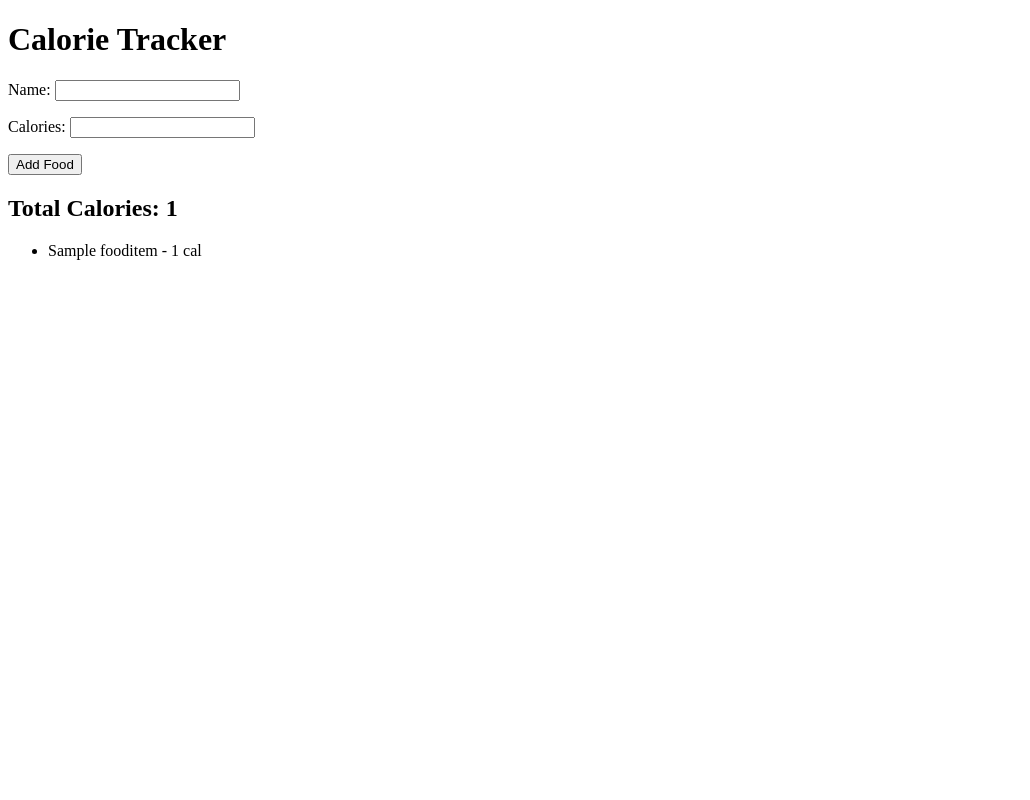
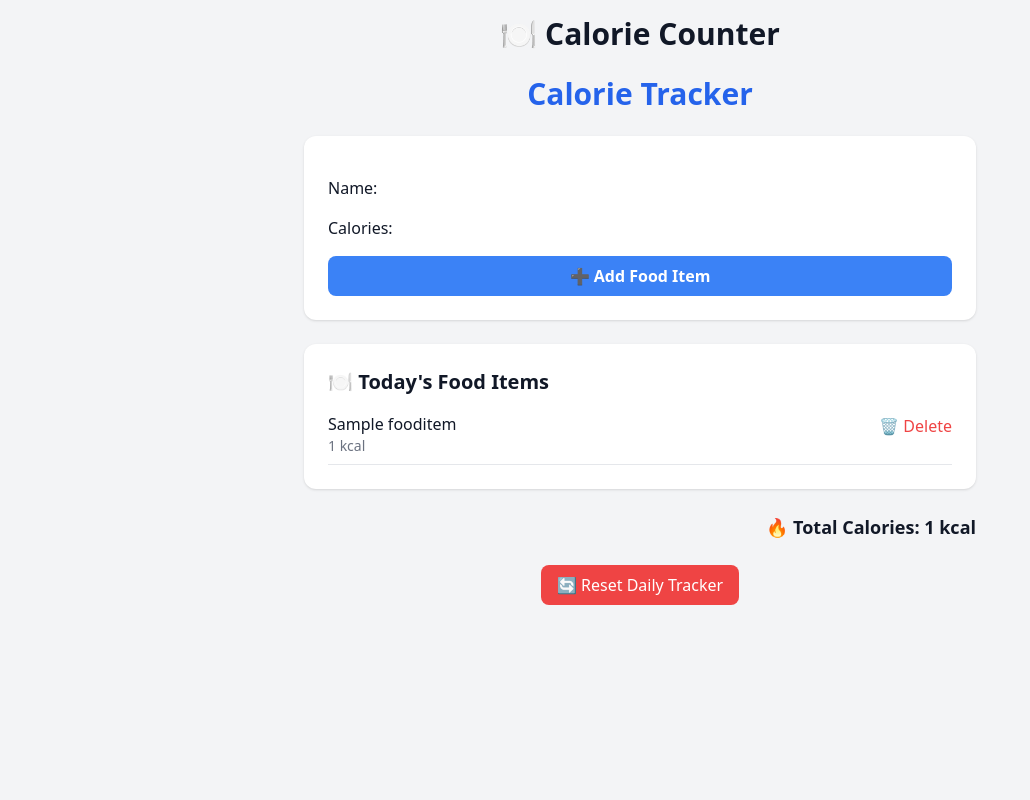
Before and after one commit to loisegakii/calorie_tracker, a Django app: page / in a window 1280 px wide. Shown: the whole page, without its empty margins (0-1030 px from the left). Run offline with Django 5.2, Linux system fonts and the light colour scheme; tables that the repository leaves empty hold one stand-in row (values such as "Sample post").

Commit message:
Add styled tracker page with delete/reset buttons and base layout

```diff
--- a/calorie_tracker/static/css/output.css
+++ b/calorie_tracker/static/css/output.css
@@ -553,3 +553,243 @@ video {
 [hidden]:where(:not([hidden="until-found"])) {
   display: none;
 }
+
+.container {
+  width: 100%;
+}
+
+@media (min-width: 640px) {
+  .container {
+    max-width: 640px;
+  }
+}
+
+@media (min-width: 768px) {
+  .container {
+    max-width: 768px;
+  }
+}
+
+@media (min-width: 1024px) {
+  .container {
+    max-width: 1024px;
+  }
+}
+
+@media (min-width: 1280px) {
+  .container {
+    max-width: 1280px;
+  }
+}
+
+@media (min-width: 1536px) {
+  .container {
+    max-width: 1536px;
+  }
+}
+
+.static {
+  position: static;
+}
+
+.mx-auto {
+  margin-left: auto;
+  margin-right: auto;
+}
+
+.mb-4 {
+  margin-bottom: 1rem;
+}
+
+.mb-6 {
+  margin-bottom: 1.5rem;
+}
+
+.mt-4 {
+  margin-top: 1rem;
+}
+
+.block {
+  display: block;
+}
+
+.flex {
+  display: flex;
+}
+
+.w-full {
+  width: 100%;
+}
+
+.max-w-2xl {
+  max-width: 42rem;
+}
+
+.items-center {
+  align-items: center;
+}
+
+.justify-between {
+  justify-content: space-between;
+}
+
+.space-y-2 > :not([hidden]) ~ :not([hidden]) {
+  --tw-space-y-reverse: 0;
+  margin-top: calc(0.5rem * calc(1 - var(--tw-space-y-reverse)));
+  margin-bottom: calc(0.5rem * var(--tw-space-y-reverse));
+}
+
+.space-y-4 > :not([hidden]) ~ :not([hidden]) {
+  --tw-space-y-reverse: 0;
+  margin-top: calc(1rem * calc(1 - var(--tw-space-y-reverse)));
+  margin-bottom: calc(1rem * var(--tw-space-y-reverse));
+}
+
+.space-y-6 > :not([hidden]) ~ :not([hidden]) {
+  --tw-space-y-reverse: 0;
+  margin-top: calc(1.5rem * calc(1 - var(--tw-space-y-reverse)));
+  margin-bottom: calc(1.5rem * var(--tw-space-y-reverse));
+}
+
+.rounded {
+  border-radius: 0.25rem;
+}
+
+.rounded-lg {
+  border-radius: 0.5rem;
+}
+
+.rounded-xl {
+  border-radius: 0.75rem;
+}
+
+.border-b {
+  border-bottom-width: 1px;
+}
+
+.bg-blue-500 {
+  --tw-bg-opacity: 1;
+  background-color: rgb(59 130 246 / var(--tw-bg-opacity, 1));
+}
+
+.bg-gray-100 {
+  --tw-bg-opacity: 1;
+  background-color: rgb(243 244 246 / var(--tw-bg-opacity, 1));
+}
+
+.bg-red-500 {
+  --tw-bg-opacity: 1;
+  background-color: rgb(239 68 68 / var(--tw-bg-opacity, 1));
+}
+
+.bg-white {
+  --tw-bg-opacity: 1;
+  background-color: rgb(255 255 255 / var(--tw-bg-opacity, 1));
+}
+
+.p-4 {
+  padding: 1rem;
+}
+
+.p-6 {
+  padding: 1.5rem;
+}
+
+.px-4 {
+  padding-left: 1rem;
+  padding-right: 1rem;
+}
+
+.py-2 {
+  padding-top: 0.5rem;
+  padding-bottom: 0.5rem;
+}
+
+.pb-2 {
+  padding-bottom: 0.5rem;
+}
+
+.text-center {
+  text-align: center;
+}
+
+.text-right {
+  text-align: right;
+}
+
+.text-3xl {
+  font-size: 1.875rem;
+  line-height: 2.25rem;
+}
+
+.text-lg {
+  font-size: 1.125rem;
+  line-height: 1.75rem;
+}
+
+.text-sm {
+  font-size: 0.875rem;
+  line-height: 1.25rem;
+}
+
+.text-xl {
+  font-size: 1.25rem;
+  line-height: 1.75rem;
+}
+
+.font-bold {
+  font-weight: 700;
+}
+
+.font-medium {
+  font-weight: 500;
+}
+
+.font-semibold {
+  font-weight: 600;
+}
+
+.text-blue-600 {
+  --tw-text-opacity: 1;
+  color: rgb(37 99 235 / var(--tw-text-opacity, 1));
+}
+
+.text-gray-500 {
+  --tw-text-opacity: 1;
+  color: rgb(107 114 128 / var(--tw-text-opacity, 1));
+}
+
+.text-gray-900 {
+  --tw-text-opacity: 1;
+  color: rgb(17 24 39 / var(--tw-text-opacity, 1));
+}
+
+.text-red-500 {
+  --tw-text-opacity: 1;
+  color: rgb(239 68 68 / var(--tw-text-opacity, 1));
+}
+
+.text-white {
+  --tw-text-opacity: 1;
+  color: rgb(255 255 255 / var(--tw-text-opacity, 1));
+}
+
+.shadow {
+  --tw-shadow: 0 1px 3px 0 rgb(0 0 0 / 0.1), 0 1px 2px -1px rgb(0 0 0 / 0.1);
+  --tw-shadow-colored: 0 1px 3px 0 var(--tw-shadow-color), 0 1px 2px -1px var(--tw-shadow-color);
+  box-shadow: var(--tw-ring-offset-shadow, 0 0 #0000), var(--tw-ring-shadow, 0 0 #0000), var(--tw-shadow);
+}
+
+.hover\:bg-blue-600:hover {
+  --tw-bg-opacity: 1;
+  background-color: rgb(37 99 235 / var(--tw-bg-opacity, 1));
+}
+
+.hover\:bg-red-600:hover {
+  --tw-bg-opacity: 1;
+  background-color: rgb(220 38 38 / var(--tw-bg-opacity, 1));
+}
+
+.hover\:underline:hover {
+  text-decoration-line: underline;
+}
--- a/calorie_tracker/templates/calorie_tracker/base.html
+++ b/calorie_tracker/templates/calorie_tracker/base.html
@@ -0,0 +1,16 @@
+{% load static %}
+<link href="{% static 'css/output.css' %}" rel="stylesheet">
+<!DOCTYPE html>
+<html lang="en">
+<head>
+  <meta charset="UTF-8" />
+  <meta name="viewport" content="width=device-width, initial-scale=1.0" />
+  <link href="{% static 'css/output.css' %}" rel="stylesheet">
+</head>
+<body class="bg-gray-100 text-gray-900">
+  <div class="container mx-auto p-4">
+    <h1 class="text-3xl font-bold text-center mb-6">🍽️ Calorie Counter</h1>
+    {% block content %}{% endblock %}
+  </div>
+</body>
+</html>
--- a/calorie_tracker/templates/calorie_tracker/tracker.html
+++ b/calorie_tracker/templates/calorie_tracker/tracker.html
@@ -1,25 +1,53 @@
-<!DOCTYPE html>
-<html>
-<head>
-  <title>Calorie Tracker</title>
-</head>
-<body>
-  <h1>Calorie Tracker</h1>
+{% extends 'calorie_tracker/base.html' %}
 
-  <form method="POST">
+{% block title %}Calorie Tracker{% endblock %}
+
+{% block content %}
+  <div class="max-w-2xl mx-auto space-y-6">
+
+    <h2 class="text-3xl font-bold text-center text-blue-600">Calorie Tracker</h2>
+
+    <form method="POST" class="space-y-4 bg-white p-6 rounded-xl shadow">
       {% csrf_token %}
       {{ form.as_p }}
-    <button type="submit">Add Food</button>
+      <button type="submit" class="w-full bg-blue-500 hover:bg-blue-600 text-white font-semibold py-2 rounded-lg">
+        ➕ Add Food Item
+      </button>
     </form>
 
-  <h2>Total Calories: {{ total_calories }}</h2>
+    <div class="bg-white rounded-xl shadow p-6">
+      <h3 class="text-xl font-semibold mb-4">🍽️ Today's Food Items</h3>
 
-  <ul>
+      {% if food_items %}
+        <ul class="space-y-2">
           {% for item in food_items %}
-      <li>{{ item.name }} - {{ item.calories }} cal</li>
-    {% empty %}
-      <li>No food items added yet.</li>
+            <li class="flex justify-between items-center border-b pb-2">
+              <div>
+                <p class="font-medium">{{ item.name }}</p>
+                <p class="text-sm text-gray-500">{{ item.calories }} kcal</p>
+              </div>
+              <form action="{% url 'delete_item' item.id %}" method="POST">
+                {% csrf_token %}
+                <button class="text-red-500 hover:underline">🗑️ Delete</button>
+              </form>
+            </li>
           {% endfor %}
         </ul>
-</body>
-</html>
+      {% else %}
+        <p class="text-gray-500">No food items added yet.</p>
+      {% endif %}
+    </div>
+
+    <div class="text-right font-bold text-lg">
+      🔥 Total Calories: {{ total_calories }} kcal
+    </div>
+
+    <form method="POST" action="{% url 'reset_items' %}" class="text-center mt-4">
+      {% csrf_token %}
+      <button class="bg-red-500 hover:bg-red-600 text-white py-2 px-4 rounded-lg">
+        🔄 Reset Daily Tracker
+      </button>
+    </form>
+
+  </div>
+{% endblock %}
--- a/calorie_tracker/urls.py
+++ b/calorie_tracker/urls.py
@@ -3,4 +3,6 @@ from . import views
 
 urlpatterns = [
     path('', views.calorie_tracker, name='tracker'),
+    path('delete/<int:item_id>/', views.delete_item, name='delete_item'),
+    path('reset/', views.reset_items, name='reset_items'),
 ]
--- a/calorie_tracker/views.py
+++ b/calorie_tracker/views.py
@@ -1,6 +1,7 @@
-from django.shortcuts import render, redirect
+from django.shortcuts import render, redirect, get_object_or_404
 from .models import FoodItem
 from .forms import FoodItemForm
+from django.views.decorators.http import require_POST
 
 def calorie_tracker(request):
     food_items = FoodItem.objects.all()
@@ -19,3 +20,14 @@ def calorie_tracker(request):
         'food_items': food_items,
         'total_calories': total_calories,
     })
+
+@require_POST
+def delete_item(request, item_id):
+    item = get_object_or_404(FoodItem, id=item_id)
+    item.delete()
+    return redirect('tracker')
+
+@require_POST
+def reset_items(request):
+    FoodItem.objects.all().delete()
+    return redirect('tracker')
```
Also changed, not shown: calorie_tracker/templates/calorie_tracker/home.html (added, +10 -0 lines). Lines whose indentation alone changed are shown as unchanged.
